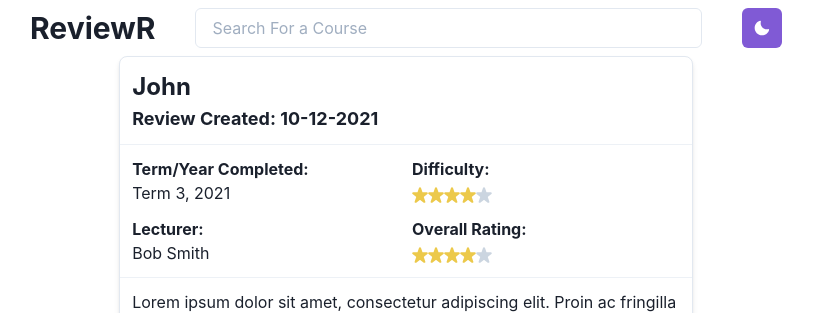
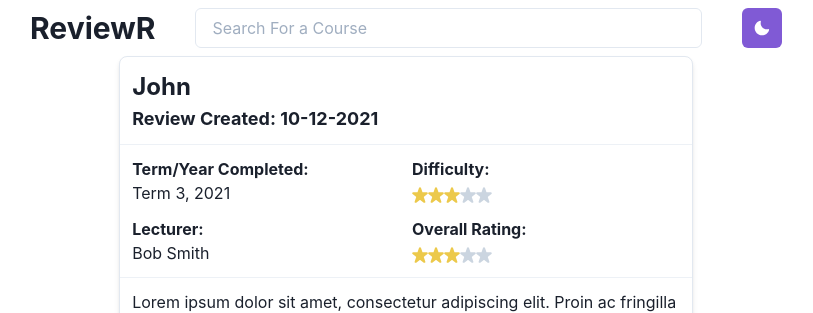
Before and after one commit to dimitri-t/uni-course-reviews, a Next.js app: page / in a window 1280 px wide. Shown: the top 313 px of the page, without its empty margins (234-1047 px from the left). Built offline with nearby package versions, Linux system fonts and the light colour scheme.

Commit message:
added dark mode compat to review cards

```diff
--- a/components/Feed.tsx
+++ b/components/Feed.tsx
@@ -22,7 +22,7 @@ const Feed = () => {
       'dateCompleted': 'Term 3, 2021',
       'lecturer': 'Stacy Smith',
       'difficulty': 5,
-      'rating': 5,
+      'rating': 1,
       'review': 'Bad course, dont do it'
     },
     {
--- a/components/Review.tsx
+++ b/components/Review.tsx
@@ -1,5 +1,5 @@
 import { StarIcon, ChevronUpIcon, ChevronDownIcon, ChatIcon } from "@chakra-ui/icons";
-import { Box, Text, Divider, SimpleGrid, Button, ButtonGroup, IconButton, Center, Flex, Spacer } from "@chakra-ui/react";
+import { Box, Text, Divider, SimpleGrid, Button, ButtonGroup, IconButton, Center, Flex, Spacer, useColorModeValue } from "@chakra-ui/react";
 import { ReactElement } from "react";
 
 type reviewType = { date: string; author: string; dateCompleted: string; lecturer: string; difficulty: number; rating: number; review: string; }
@@ -8,8 +8,9 @@ type reviewType = { date: string; author: string; dateCompleted: string; lecture
 // When a user presses the "Comments" button, a modal will popup, allowing users to see and add comments to the review
 
 const Review = ({date, author, dateCompleted, lecturer, difficulty, rating, review}) => {
+  const boxBG = useColorModeValue('white', 'gray.600')
   return (
-    <Box bg='white' borderWidth='1px' borderRadius='lg' shadow='md'>
+    <Box bg={boxBG} borderWidth='1px' borderRadius='lg' shadow='md'>
       <Box padding="3">
         <Box> <Text fontSize='2xl' fontWeight='bold'>{author}</Text> </Box>
         <Box> <Text fontSize='lg' fontWeight='bold'>Review Created: {date}</Text> </Box>
@@ -21,12 +22,12 @@ const Review = ({date, author, dateCompleted, lecturer, difficulty, rating, revi
           <Box><Text fontWeight="bold">Term/Year Completed:</Text><Text>{dateCompleted}</Text></Box>
           <Box>
             <Text fontWeight="bold">Difficulty:</Text>
-            {Array(5).fill('').map((_,i) => (<StarIcon key={i} color={i <= difficulty ? 'yellow.400': 'gray.300'}></StarIcon>))}
+            {Array(5).fill('').map((_,i) => (<StarIcon key={i} color={i < difficulty ? 'yellow.400': 'gray.300'}></StarIcon>))}
           </Box>
           <Box><Text fontWeight='bold'>Lecturer:</Text><Text>{lecturer}</Text></Box>
           <Box>
               <Text fontWeight="bold">Overall Rating:</Text>
-              {Array(5).fill('').map((_,i) => (<StarIcon key={i} color={i <= rating ? 'yellow.400': 'gray.300'}></StarIcon>))}
+              {Array(5).fill('').map((_,i) => (<StarIcon key={i} color={i < rating ? 'yellow.400': 'gray.300'}></StarIcon>))}
           </Box>
         </SimpleGrid>
       </Box>
@@ -46,7 +47,6 @@ const Review = ({date, author, dateCompleted, lecturer, difficulty, rating, revi
         </ButtonGroup>
       </Flex>
     </Box>
-
   )
 }
 
```
